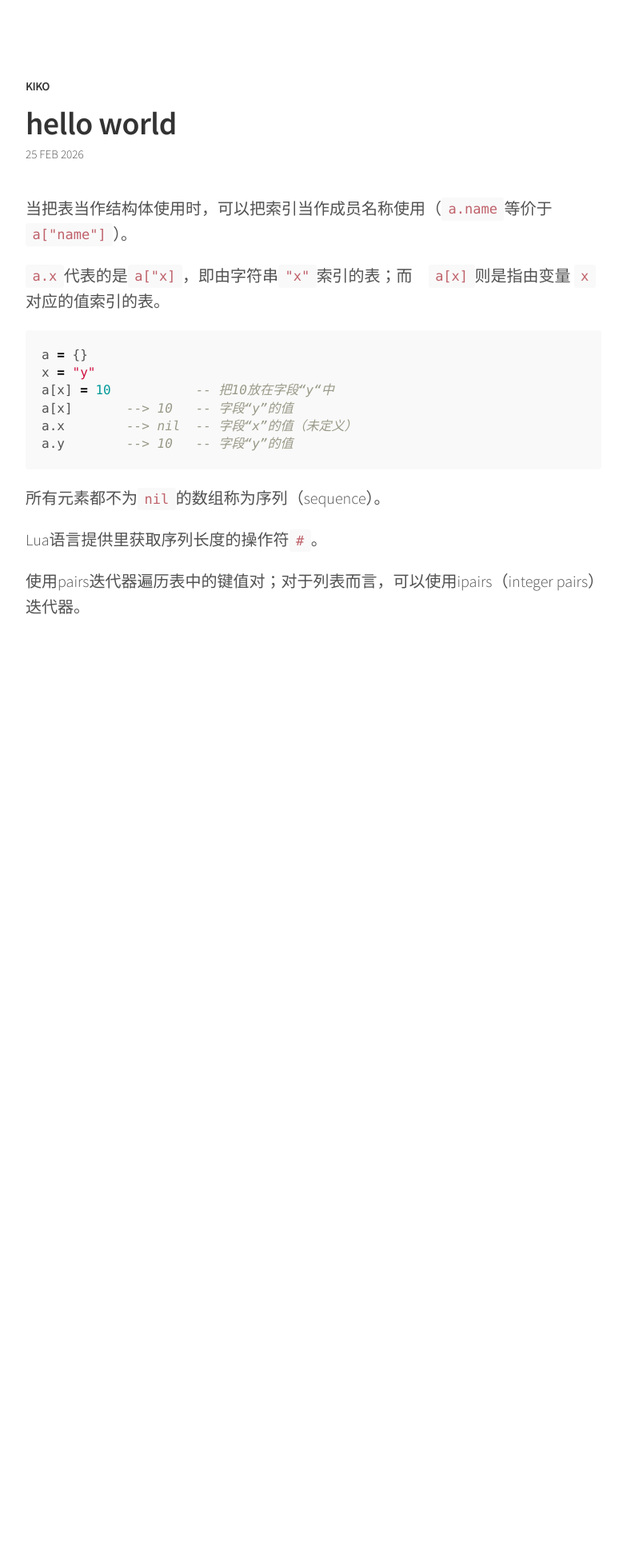
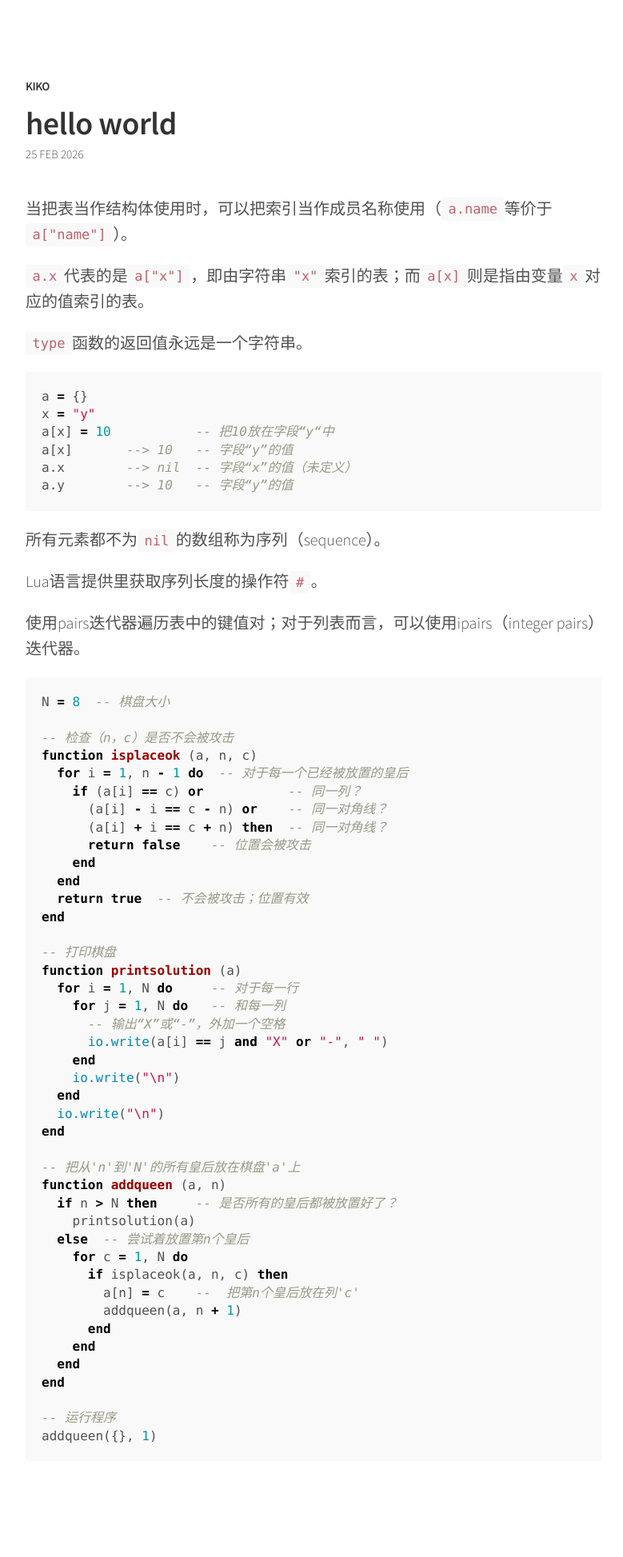
Before and after one commit to jejujiang/blog, a Jekyll site: the page built from _posts/2026-02-25-hello-world.md, in a window 1280 px wide. Shown: the whole page at 80% size, without its empty margins (248-1027 px from the left). Built offline with Jekyll 4.4.1, drawn with Linux system fonts in a browser that asks for light colours; before the commit the page ends 900 px from its top, so only the background shows below that.

Commit message:
hello world

````diff
--- a/_posts/2026-02-25-hello-world.md
+++ b/_posts/2026-02-25-hello-world.md
@@ -4,7 +4,10 @@ title: hello world
 
 当把表当作结构体使用时，可以把索引当作成员名称使用（`a.name`等价于`a["name"]`）。
 
-`a.x`代表的是`a["x]`，即由字符串`"x"`索引的表；而　`a[x]`则是指由变量 `x`对应的值索引的表。
+`a.x`代表的是`a["x"]`，即由字符串`"x"`索引的表；而`a[x]`则是指由变量`x`对应的值索引的表。
+
+`type`函数的返回值永远是一个字符串。
+
 
 ```lua
 a = {}
@@ -20,3 +23,48 @@ a.y        --> 10   -- 字段“y”的值
 Lua语言提供里获取序列长度的操作符`#`。
 
 使用pairs迭代器遍历表中的键值对；对于列表而言，可以使用ipairs（integer pairs）迭代器。
+
+```lua
+N = 8  -- 棋盘大小
+
+-- 检查（n，c）是否不会被攻击
+function isplaceok (a, n, c)
+  for i = 1, n - 1 do  -- 对于每一个已经被放置的皇后
+    if (a[i] == c) or           -- 同一列？
+      (a[i] - i == c - n) or    -- 同一对角线？
+      (a[i] + i == c + n) then  -- 同一对角线？
+      return false    -- 位置会被攻击
+    end
+  end
+  return true  -- 不会被攻击；位置有效
+end
+
+-- 打印棋盘
+function printsolution (a)
+  for i = 1, N do     -- 对于每一行
+    for j = 1, N do   -- 和每一列
+      -- 输出“X”或“-”，外加一个空格
+      io.write(a[i] == j and "X" or "-", " ")
+    end
+    io.write("\n")
+  end
+  io.write("\n")
+end
+
+-- 把从'n'到'N'的所有皇后放在棋盘'a'上
+function addqueen (a, n)
+  if n > N then     -- 是否所有的皇后都被放置好了？
+    printsolution(a)
+  else  -- 尝试着放置第n个皇后
+    for c = 1, N do
+      if isplaceok(a, n, c) then
+        a[n] = c    --  把第n个皇后放在列'c'
+        addqueen(a, n + 1)
+      end
+    end
+  end
+end
+
+-- 运行程序
+addqueen({}, 1)
+```
````
